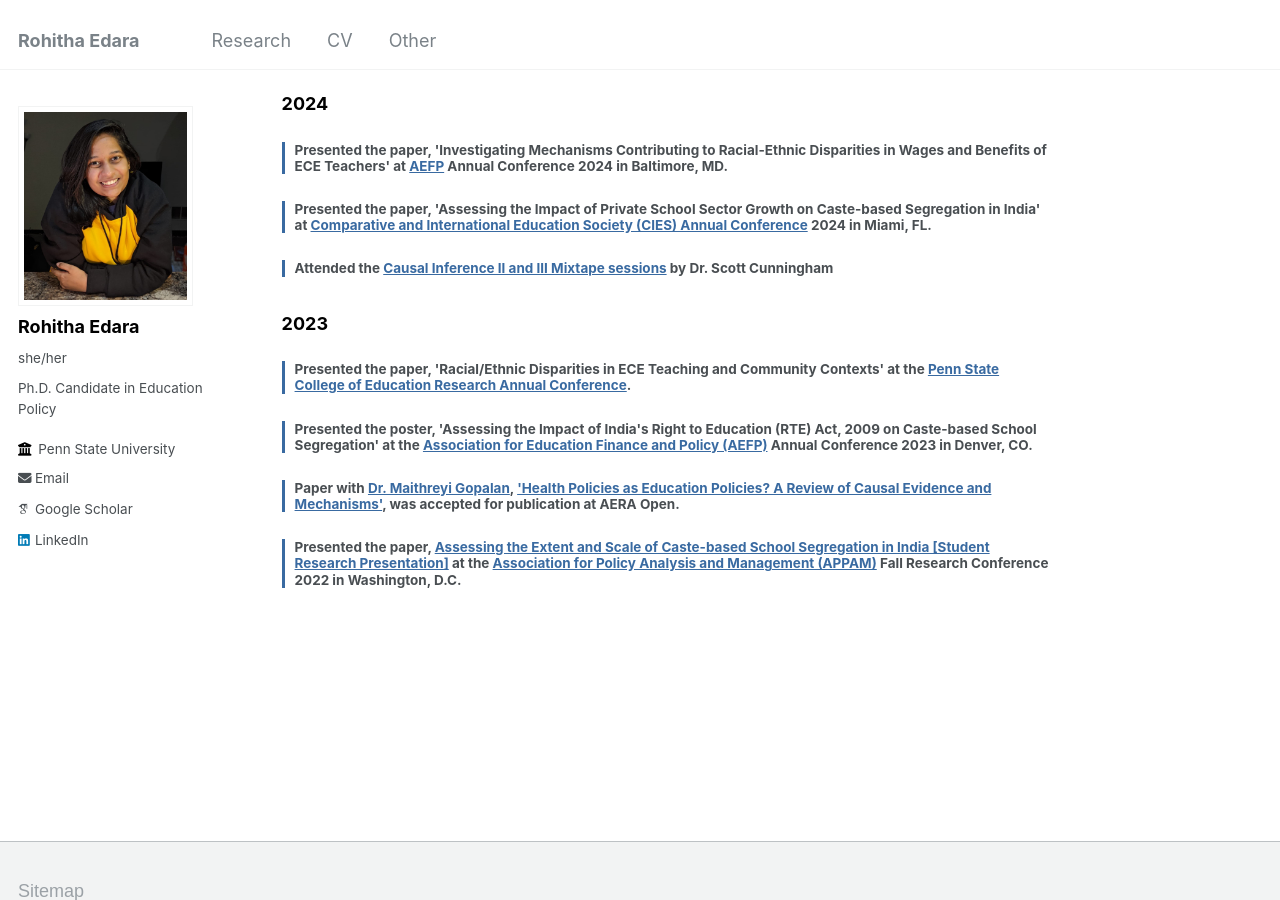
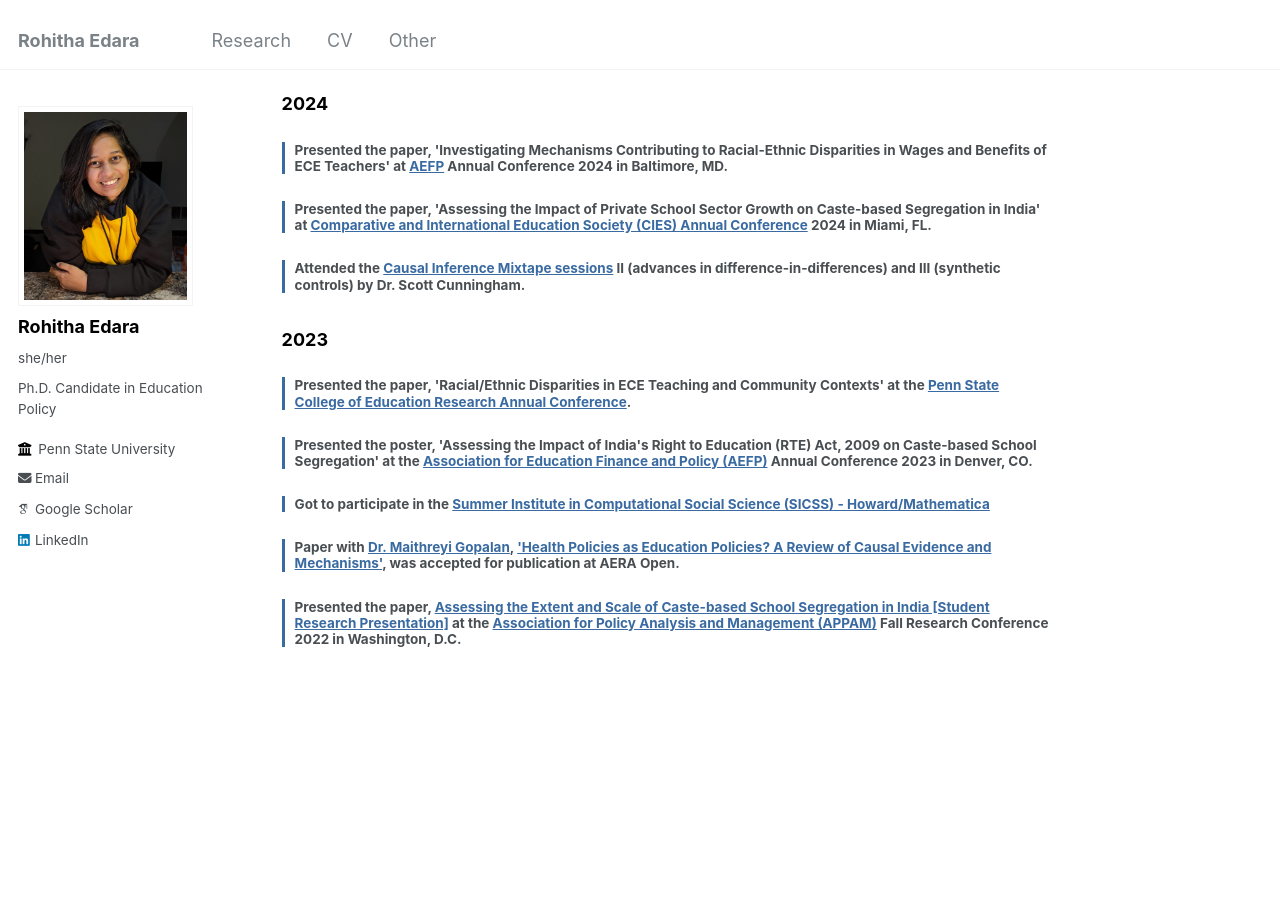
Before and after one commit to rohitha-edara/rohitha-edara.github.io, a Jekyll site: the page built from _pages/about.md, in a window 1280 px wide and 900 px high, scrolled down 560 px. Built offline with Jekyll 4.4.1, drawn with Linux system fonts in a browser that asks for light colours; some web fonts are replaced.

Commit message:
Update about.md

```diff
--- a/_pages/about.md
+++ b/_pages/about.md
@@ -58,7 +58,7 @@
   </div>
 
   <div class="news-item">
-	<h4>Attended the <a href="https://www.mixtapesessions.io/sessions/">Causal Inference II and III Mixtape sessions</a> by Dr. Scott Cunningham</h4>
+	<h4>Attended the <a href="https://www.mixtapesessions.io/sessions/">Causal Inference Mixtape sessions</a> II (advances in difference-in-differences) and III (synthetic controls) by Dr. Scott Cunningham.</h4>
   </div>
 
  <h3>2023</h3>
@@ -71,6 +71,10 @@
 	<h4>Presented the poster, 'Assessing the Impact of India's Right to Education (RTE) Act, 2009 on Caste-based School Segregation' at the <a href="https://aefpweb.org/">Association for Education Finance and Policy (AEFP)</a> Annual Conference 2023 in Denver, CO.</h4>
   </div>
 
+   <div class="news-item">
+	<h4>Got to participate in the <a href="https://sicss.io/2023/howard-mathematica/">Summer Institute in Computational Social Science (SICSS) - Howard/Mathematica</a></h4>
+  </div>
+
 <div class="news-item">
 	<h4> Paper with <a href="https://maithreyigopalan.mystrikingly.com/?">Dr. Maithreyi Gopalan</a>, <a href="[https://aefpweb.org/](https://journals.sagepub.com/doi/full/10.1177/23328584231177616)">'Health Policies as Education Policies? A Review of Causal Evidence and Mechanisms'</a>, was accepted for publication at AERA Open.</h4>
   </div>
```
